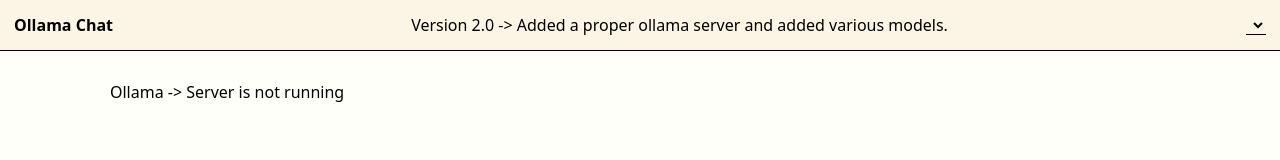
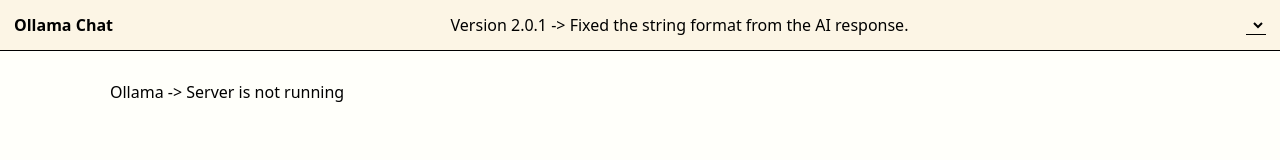
Before and after one commit to S4vianR/SaviLlama, a website built with Vite: page index.html in a window 1280 px wide. Shown: the top 160 px of the page. Built offline with nearby package versions, Linux system fonts and the light colour scheme; no server answers.

Commit message:
Actualizar la versión a 2.0.1 y corregir el formato de cadena de la respuesta de la IA.

```diff
--- a/index.html
+++ b/index.html
@@ -13,7 +13,7 @@
         <nav>
           <h1>Ollama Chat</h1>
           <span>
-            Version 2.0 -> Added a proper ollama server and added various models.
+            Version 2.0.1 -> Fixed the string format from the AI response.
           </span>
           <select name="selectModel" id="selectModel"></select>
         </nav>
```
